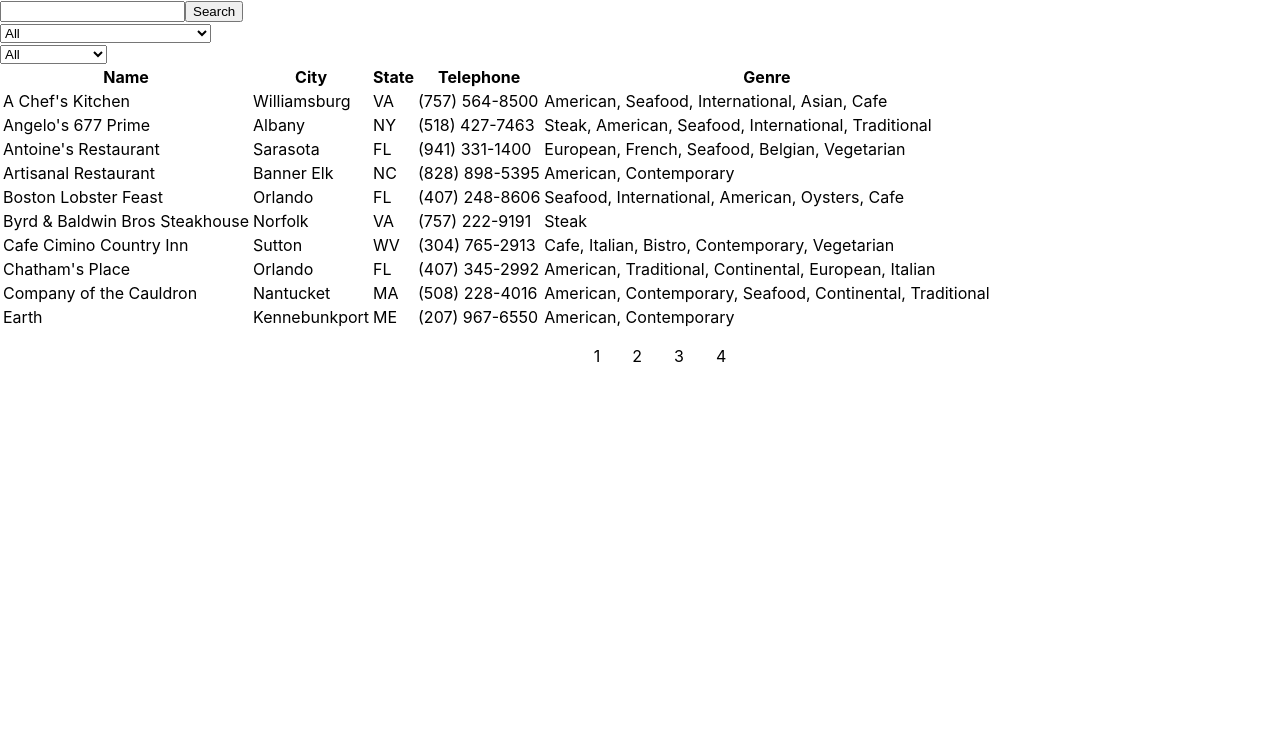
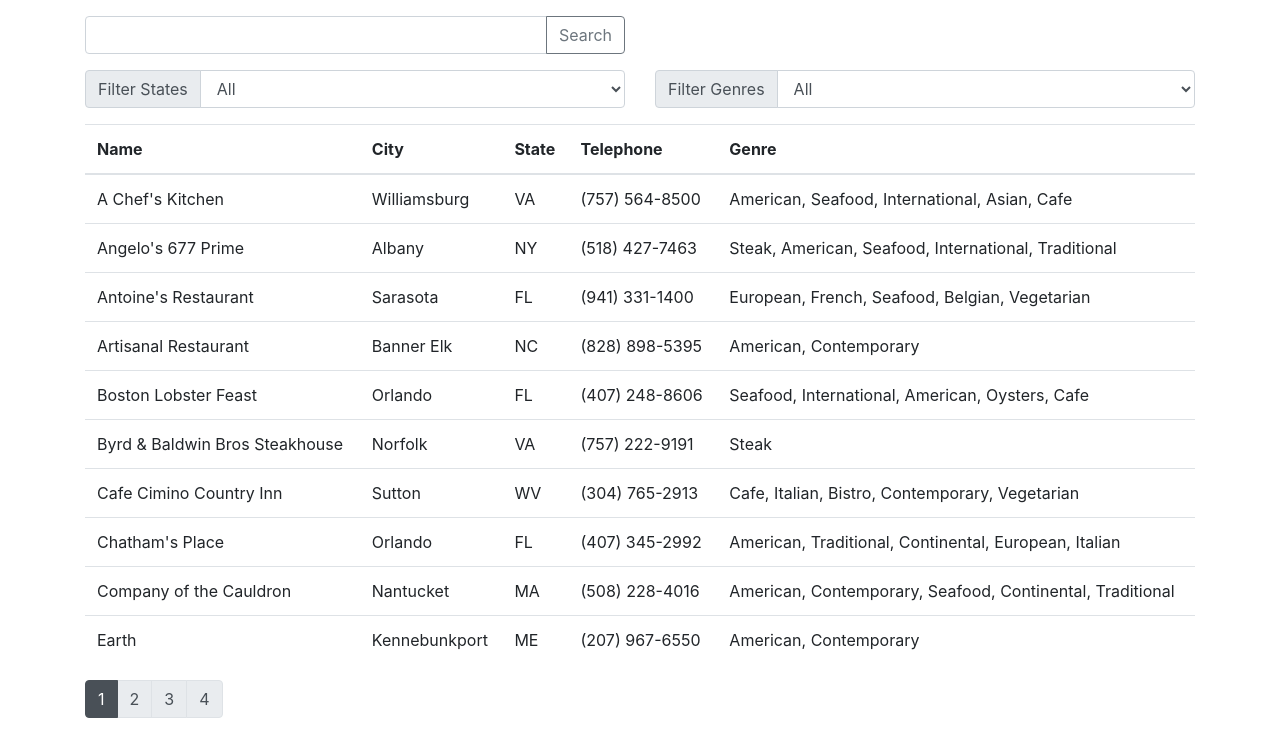
Before and after one commit to whoiskonstantin/restaurant-table, a React (Create React App) app: page / in a window 1280 px wide. Shown: the top 756 px of the page. Built offline with nearby package versions, Linux system fonts and the light colour scheme.

Commit message:
Added styling

```diff
--- a/package.json
+++ b/package.json
@@ -6,6 +6,7 @@
     "@testing-library/jest-dom": "^4.2.4",
     "@testing-library/react": "^9.3.2",
     "@testing-library/user-event": "^7.1.2",
+    "bootstrap": "^4.5.3",
     "react": "^17.0.0",
     "react-dom": "^17.0.0",
     "react-scripts": "3.4.4"
--- a/src/App.css
+++ b/src/App.css
@@ -1,7 +1,22 @@
-ul {
-  text-align: center;
+li {
+  display: block;
 }
-li {
-  display: inline-block;
-  margin: 0 1rem;
+.page-link:hover {
+  cursor: pointer;
+  background-color: #62686e;
+  color: #fff;
 }
+.page-link {
+  color: #495057;
+  background-color: #e9ecef;
+}
+
+.page-item.active .page-link {
+  color: #fff;
+  background-color: #495057;
+  border-color: #495057;
+}
+
+.restaurant-page {
+  margin: 1rem 0;
+}
--- a/src/App.js
+++ b/src/App.js
@@ -4,7 +4,7 @@ import RestaurantTable from './RestaurantTable/RestaurantsTable'
 
 function App() {
   return (
-    <div className='App'>
+    <div>
       <RestaurantTable />
     </div>
   )
--- a/src/RestaurantTable/RestaurantsTable.js
+++ b/src/RestaurantTable/RestaurantsTable.js
@@ -102,30 +102,42 @@ const RestaurantTable = () => {
   }, [])
   return (
     <>
+      <div className='restaurant-page'>
         <SearchField
           nameInput={nameInput}
           onNameInput={onNameInput}
           searchName={searchName}
         />
+        <div className='container'>
+          <div className='row'>
             <SelectState selectedState={selectedState} onFilter={onFilter} />
             <SelectGenre selectedGenre={selectedGenre} onFilter={onFilter} />
+          </div>
+        </div>
         {filteredData === null || filteredData.length === 0 ? (
           <h2>
-          There are no search results. Try changing filter methods or searching
-          different restaurant
+            There are no search results. Try changing filter methods or
+            searching different restaurant
           </h2>
         ) : (
           <>
-          <table>
+            <div className='container'>
+              <table className='table'>
                 <TableHead />
-            <TableBody currentPage={currentPage} filteredData={filteredData} />
+                <TableBody
+                  currentPage={currentPage}
+                  filteredData={filteredData}
+                />
               </table>
               <Pagination
                 filteredData={filteredData}
+                currentPage={currentPage}
                 setCurrentPage={setCurrentPage}
               />
+            </div>
           </>
         )}
+      </div>
     </>
   )
 }
--- /dev/null
+++ b/src/RestaurantTable/components/PageButton.js
@@ -0,0 +1,22 @@
+import React from 'react'
+
+const PageButton = ({ pageNumber, currentPage, setCurrentPage }) => {
+  if (pageNumber === currentPage) {
+    return (
+      <li
+        className='page-item active'
+        onClick={() => setCurrentPage(pageNumber)}
+      >
+        <span className='page-link'>{pageNumber}</span>
+      </li>
+    )
+  }
+
+  return (
+    <li className='page-item' onClick={() => setCurrentPage(pageNumber)}>
+      <span className='page-link'>{pageNumber}</span>
+    </li>
+  )
+}
+
+export default PageButton
--- a/src/RestaurantTable/components/Pagination.js
+++ b/src/RestaurantTable/components/Pagination.js
@@ -1,6 +1,7 @@
 import React from 'react'
+import PageButton from './PageButton'
 
-const Pagination = ({ filteredData, setCurrentPage }) => {
+const Pagination = ({ filteredData, setCurrentPage, currentPage }) => {
   const numberOfRestaurants = filteredData.length
   const numberOfPages = Math.ceil(numberOfRestaurants / 10)
   const pages = []
@@ -9,14 +10,30 @@ const Pagination = ({ filteredData, setCurrentPage }) => {
   }
 
   return (
-    <ul>
-      {pages.map(pageNumber => (
-        <li key={pageNumber} onClick={() => setCurrentPage(pageNumber)}>
-          {pageNumber}
-        </li>
-      ))}
-    </ul>
+    <div className='container'>
+      <div className='row'>
+        {pages.map(pageNumber => (
+          <PageButton
+            key={pageNumber}
+            pageNumber={pageNumber}
+            currentPage={currentPage}
+            setCurrentPage={setCurrentPage}
+          />
+        ))}
+      </div>
+    </div>
   )
 }
+// <ul className='pagination pagination-lg'>
+//   {pages.map(pageNumber => (
+//     <li
+//       className='page-item'
+//       key={pageNumber}
+//       onClick={() => setCurrentPage(pageNumber)}
+//     >
+//       {pageNumber}
+//     </li>
+//   ))}
+// </ul>
 
 export default Pagination
--- a/src/RestaurantTable/components/SearchField.js
+++ b/src/RestaurantTable/components/SearchField.js
@@ -2,15 +2,29 @@ import React from 'react'
 
 const SearchField = ({ nameInput, onNameInput, searchName }) => {
   return (
-    <div>
+    <div className='container'>
+      <div className='row'>
+        <div className='col-6'>
           <form>
+            <div className='input-group mb-3'>
               <input
                 type='text'
+                className='form-control'
                 value={nameInput}
                 onChange={event => onNameInput(event)}
               />
-        <button onClick={event => searchName(event)}>Search</button>
+              <div className='input-group-append'>
+                <button
+                  className='btn btn-outline-secondary'
+                  onClick={event => searchName(event)}
+                >
+                  Search
+                </button>
+              </div>
+            </div>
           </form>
+        </div>
+      </div>
     </div>
   )
 }
--- a/src/RestaurantTable/components/SelectGenre.js
+++ b/src/RestaurantTable/components/SelectGenre.js
@@ -3,9 +3,17 @@ import genres from '../utils/genres'
 
 const SelectGenre = ({ selectedGenre, onGenreFilter, onFilter }) => {
   return (
+    <div className='col-sm'>
       <form>
+        <div className='input-group mb-3'>
+          <div className='input-group-prepend'>
+            <span className='input-group-text' id='genre-selector'>
+              Filter Genres
+            </span>
+          </div>
           <select
             name='genres'
+            className='form-control'
             value={selectedGenre}
             // onChange={event => onGenreFilter(event)}
             onChange={event => onFilter('genreFilter', event)}
@@ -17,7 +25,9 @@ const SelectGenre = ({ selectedGenre, onGenreFilter, onFilter }) => {
               </option>
             ))}
           </select>
+        </div>
       </form>
+    </div>
   )
 }
 
--- a/src/RestaurantTable/components/SelectState.js
+++ b/src/RestaurantTable/components/SelectState.js
@@ -3,9 +3,17 @@ import states from '../utils/statesList'
 
 const SelectState = ({ selectedState, onStateFilter, onFilter }) => {
   return (
+    <div className='col-sm'>
       <form>
+        <div className='input-group mb-3'>
+          <div className='input-group-prepend'>
+            <span className='input-group-text' id='state-selector'>
+              Filter States
+            </span>
+          </div>
           <select
             name='states'
+            className='form-control'
             value={selectedState}
             // onChange={event => onStateFilter(event)}
             onChange={event => onFilter('stateFilter', event)}
@@ -17,7 +25,9 @@ const SelectState = ({ selectedState, onStateFilter, onFilter }) => {
               </option>
             ))}
           </select>
+        </div>
       </form>
+    </div>
   )
 }
 
```
Also changed, not shown: src/index.js (+8 -7 lines), 1 other file (tests, documents, lock files or other folders). Lines whose indentation alone changed are shown as unchanged.
